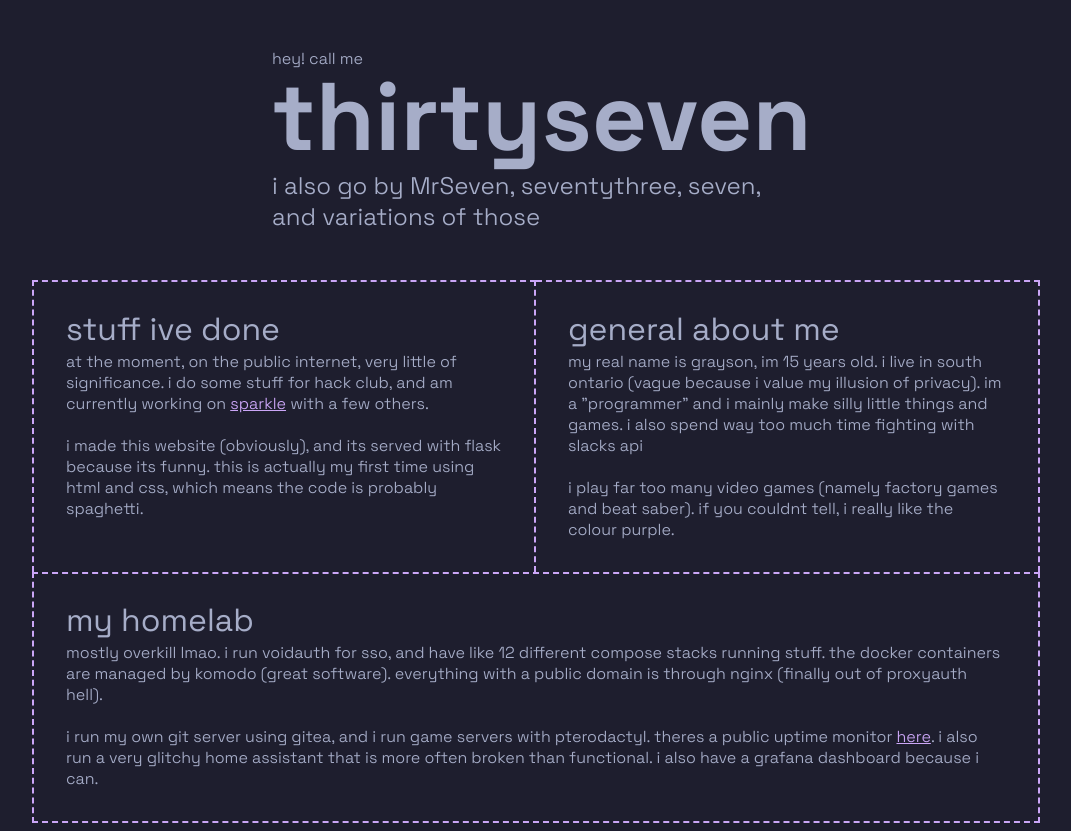
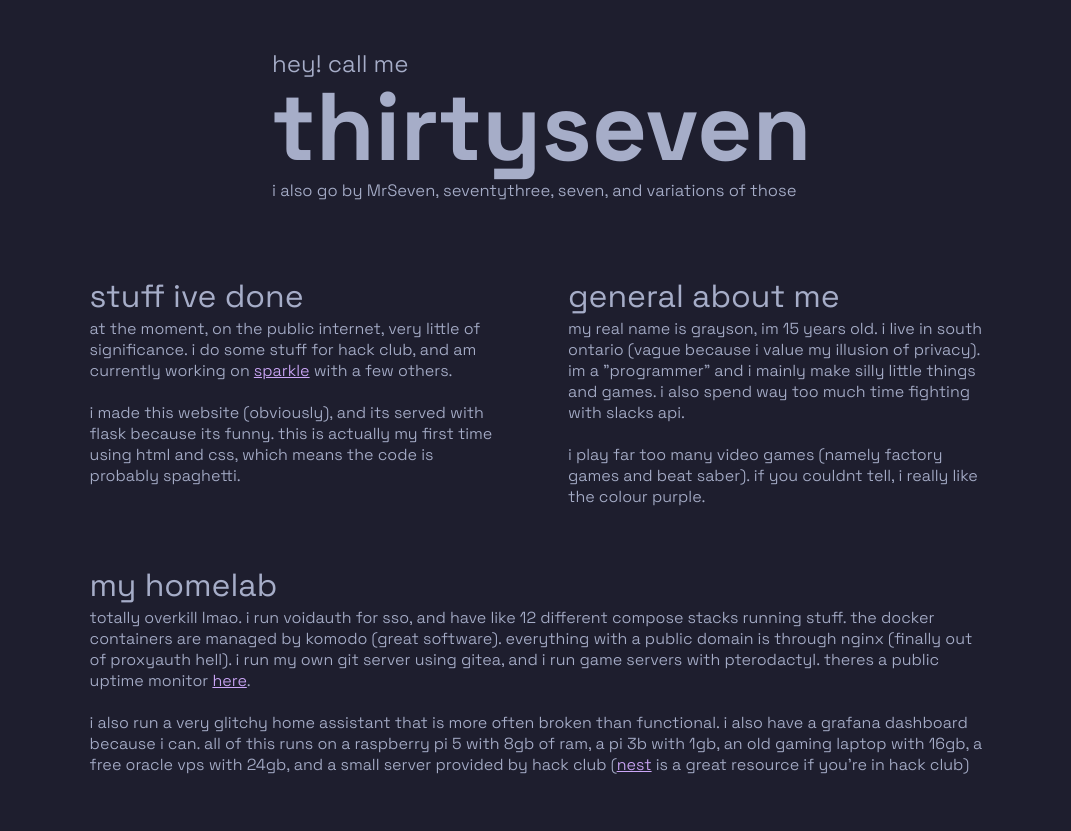
Before and after one commit to MrSeven3/personal-website, a Flask app: page / in a window 1280 px wide. Shown: the whole page, without its empty margins (104-1175 px from the left). After the commit the page ends 774 px from the top, so only its background shows below. Run offline with Flask 3, Linux system fonts and the light colour scheme.

Commit message:
writing changes

```diff
--- a/static/main_page.css
+++ b/static/main_page.css
@@ -14,12 +14,13 @@
 .intro-header {
     margin-bottom: 0;
     flex-direction: column;
+    font-size: 24px;
 }
 
 .intro-comment {
     margin-top: 5px;
     flex-direction: column;
-    font-size: 24px;
+    font-size: 16.5px;
 }
 
 .intro {
@@ -28,8 +29,8 @@
 }
 
 .info-section {
-    padding-left: 10vw;
-    padding-right: 10vw;
+    padding-left: 12vw;
+    padding-right: 12vw;
     display: grid;
     grid-template-columns: repeat(2, 1fr);
 }
@@ -44,25 +45,6 @@
     padding-left: 2em;
     padding-right: 2em;
     padding-bottom: 1em;
-
-    border-top-color: oklch(0.7871 0.1187 304.77);
-    border-top-width: 2px;
-    border-top-style: dashed;
-    border-right-color: oklch(0.7871 0.1187 304.77);
-    border-right-width: 2px;
-    border-right-style: dashed;
-}
-
-.info-panel-first-row {
-    border-left-color: oklch(0.7871 0.1187 304.77);
-    border-left-width: 2px;
-    border-left-style: dashed;
-}
-
-.info-panel-last {
-    border-bottom-color: oklch(0.7871 0.1187 304.77);
-    border-bottom-width: 2px;
-    border-bottom-style: dashed;
 }
 
 .info-panel-large {
--- a/templates/index.html
+++ b/templates/index.html
@@ -4,8 +4,8 @@
         <title>im thirtyseven</title>
 
         <!--first sheet is for dev, the second will compile properly with flask.-->
-<!--        <link rel="stylesheet" href="/static/main_page.css">-->
-        <link rel="stylesheet" href="{{ url_for('static', filename='main_page.css') }}">
+        <link rel="stylesheet" href="/static/main_page.css">
+<!--        <link rel="stylesheet" href="{{ url_for('static', filename='main_page.css') }}">-->
 
         <link rel="preconnect" href="https://fonts.googleapis.com">
         <link rel="preconnect" href="https://fonts.gstatic.com" crossorigin>
@@ -33,16 +33,19 @@
                 <h2 class="space-grotesk-header">general about me</h2>
                 <p>my real name is grayson, im 15 years old. i live in south ontario (vague because i value my illusion of privacy).
                     im a "programmer" and i mainly make silly little things and games. i also spend way too much time
-                    fighting with slacks api<br><br>i play far too many video games (namely factory games and beat saber).
+                    fighting with slacks api. <br><br>i play far too many video games (namely factory games and beat saber).
                     if you couldnt tell, i really like the colour purple. </p>
             </div>
             <div class="space-grotesk-normal info-panel info-panel-large info-panel-first-row info-panel-last">
                 <h2 class="space-grotesk-header">my homelab</h2>
-                <p>mostly overkill lmao. i run voidauth for sso, and have like 12 different compose stacks running stuff.
+                <p>totally overkill lmao. i run voidauth for sso, and have like 12 different compose stacks running stuff.
                     the docker containers are managed by komodo (great software). everything with a public domain is through nginx
-                    (finally out of proxyauth hell). <br><br> i run my own git server using gitea, and i run game servers with pterodactyl.
-                    theres a public uptime monitor <a href="https://uptime.thirtyseventh.xyz">here</a>. i also run a very
-                    glitchy home assistant that is more often broken than functional. i also have a grafana dashboard because i can.</p>
+                    (finally out of proxyauth hell). i run my own git server using gitea, and i run game servers with pterodactyl.
+                    theres a public uptime monitor <a href="https://uptime.thirtyseventh.xyz">here</a>. <br><br> i also run a very
+                    glitchy home assistant that is more often broken than functional. i also have a grafana dashboard because
+                    i can. all of this runs on a raspberry pi 5 with 8gb of ram, a pi 3b with 1gb, an old gaming laptop
+                    with 16gb, a free oracle vps with 24gb, and a small server provided by hack club (<a href="https://hackclub.app">nest</a> is a great
+                    resource if you're in hack club)</p>
             </div>
         </div>
     </body>
```
